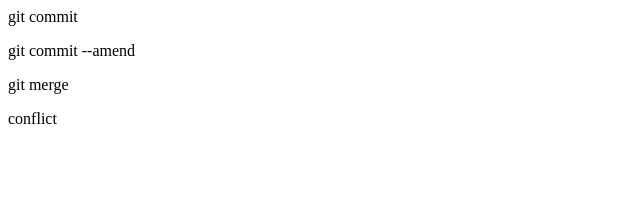
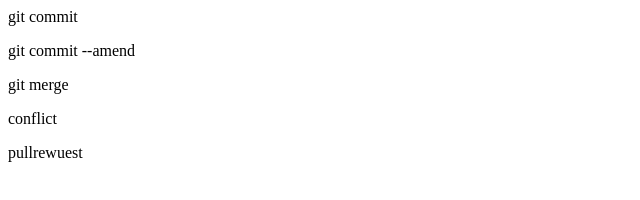
Before and after one commit to oshim0115/gittest, a plain HTML site: page index.html in a window 1280 px wide. Shown: the full height of the page, 0-640 px from the left. Drawn offline with Linux system fonts and the light colour scheme.

Commit message:
pullrequestを追記

```diff
--- a/index.html
+++ b/index.html
@@ -2,3 +2,4 @@
 <p>git commit --amend</p>
 <p>git merge</p>
 <p>conflict</p>
+<p>pullrewuest</p>
```
